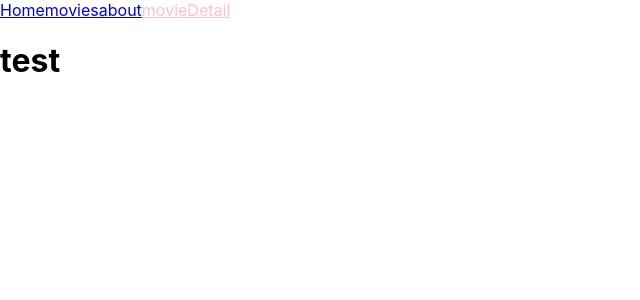
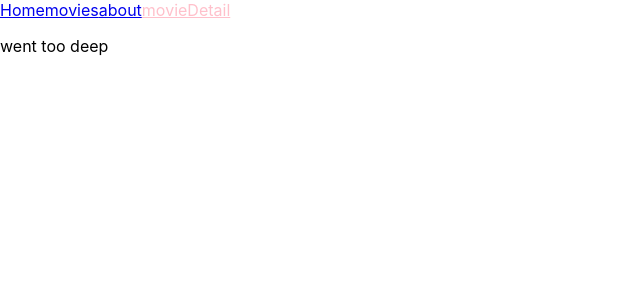
Before and after one commit to systemthinker/routing, a React (Create React App) app: page /discover/test in a window 1280 px wide. Shown: the top 300 px of the page, without its empty margins (0-640 px from the left). Built offline with nearby package versions, Linux system fonts and the light colour scheme.

Commit message:
year and title added

```diff
--- a/src/App.js
+++ b/src/App.js
@@ -23,7 +23,7 @@ export default function App() {
       <Route exact path="/discover" component={DiscoverMoviesPage} />
       <Route exact path="/about" component={AboutPage} />
       <Route exact path="/" component={HomePage} />
-      <Route exact path="/discover/test" component={MoviePage} />
+      <Route exact path="/discover/:imdb_id" component={MoviePage} />
 
   </Switch>
 
--- a/src/pages/DiscoverMoviesPage.js
+++ b/src/pages/DiscoverMoviesPage.js
@@ -58,7 +58,9 @@ export default function DiscoverMoviesPage() {
               return (
             <div>
               <p>{"Title: "}{movie.Title}</p>
+              <a href={movie.Title}>Go to free download</a>
               <img src={movie.Poster}></img>
+              <p>Year {movie.Year}</p>
 
             </div>
               )
--- a/src/pages/MoviePage.js
+++ b/src/pages/MoviePage.js
@@ -1,6 +1,8 @@
 import React from 'react';
+import { useParams } from "react-router-dom";
 
 export default function MoviePage(){
-    console.log('loading')
-    return (<h1>test</h1>)
+    const route_parameters = useParams();
+
+    return <p>{"went too deep"}</p>
 }
```
